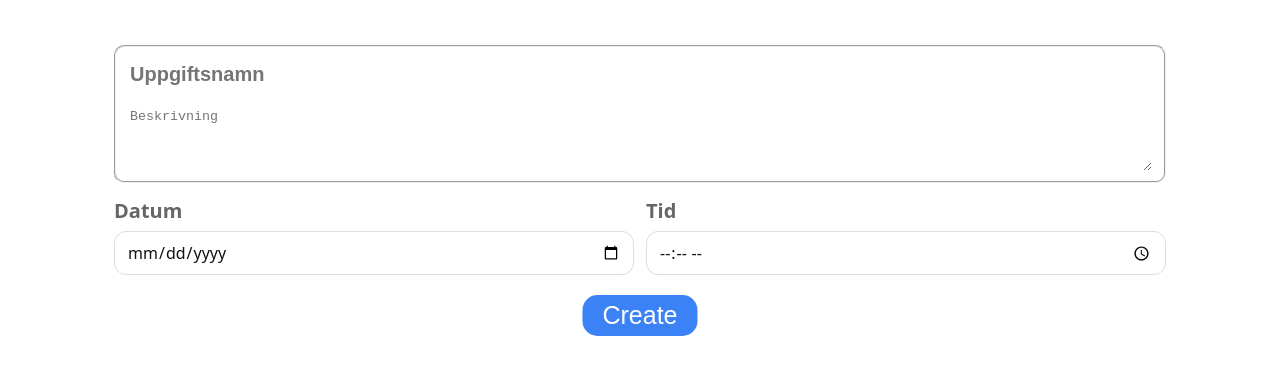
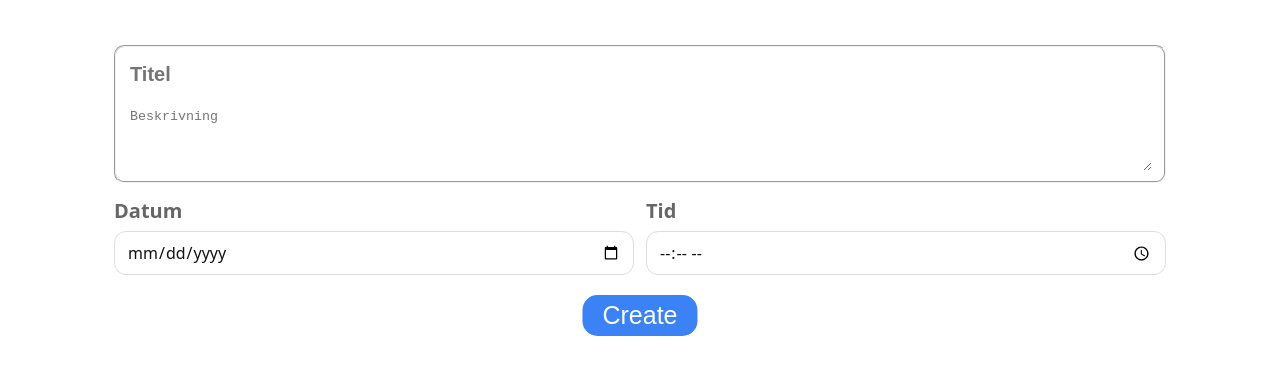
Before and after one commit to christianeriksson06/notes-application, a plain HTML site: page app/create.html in a window 1280 px wide. Shown: the part 97-472 px from the top of the page. Drawn offline with Linux system fonts and the light colour scheme.

Commit message:
Bug fixes

```diff
--- a/app/create.html
+++ b/app/create.html
@@ -21,7 +21,7 @@
             id="title"
             name="title"
             type="text"
-            placeholder="Uppgiftsnamn"
+            placeholder="Titel"
             required
           />
 
```
Also changed, not shown: app/edit.html (+1 -1 lines).
